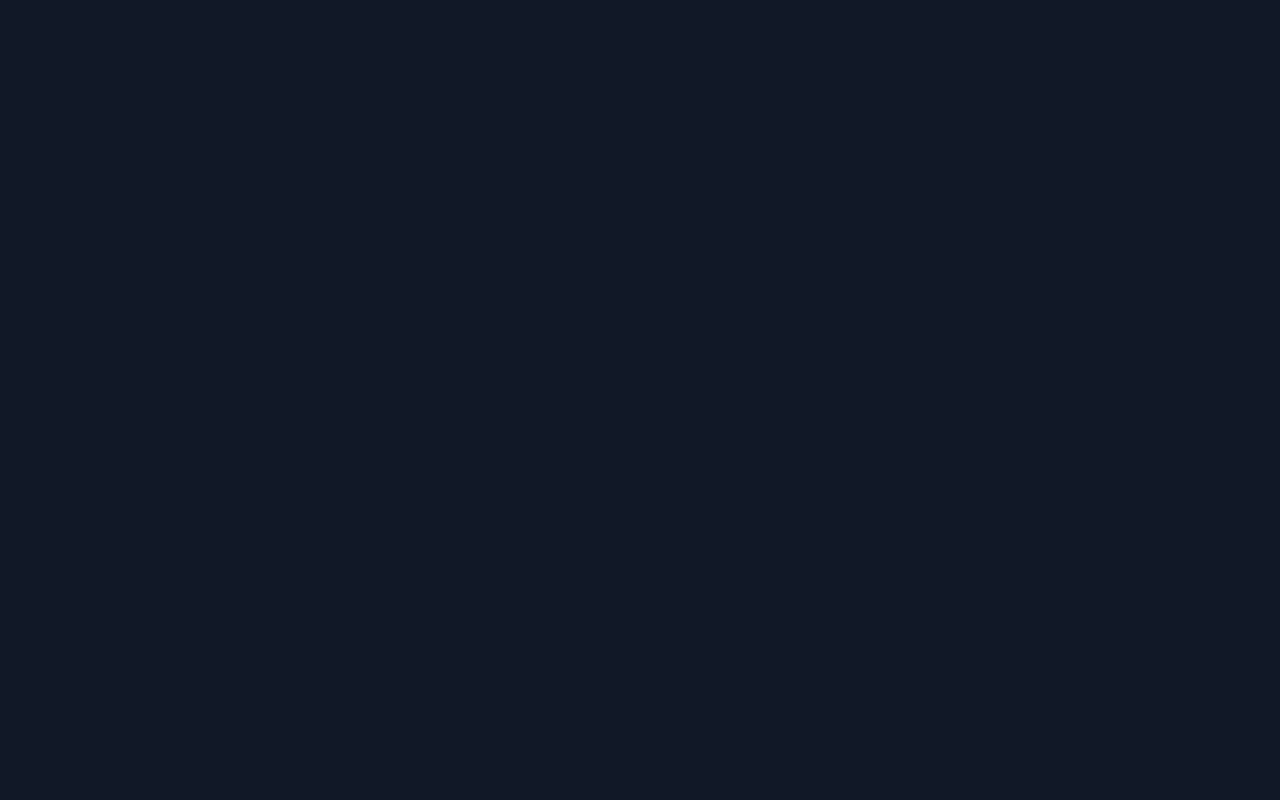
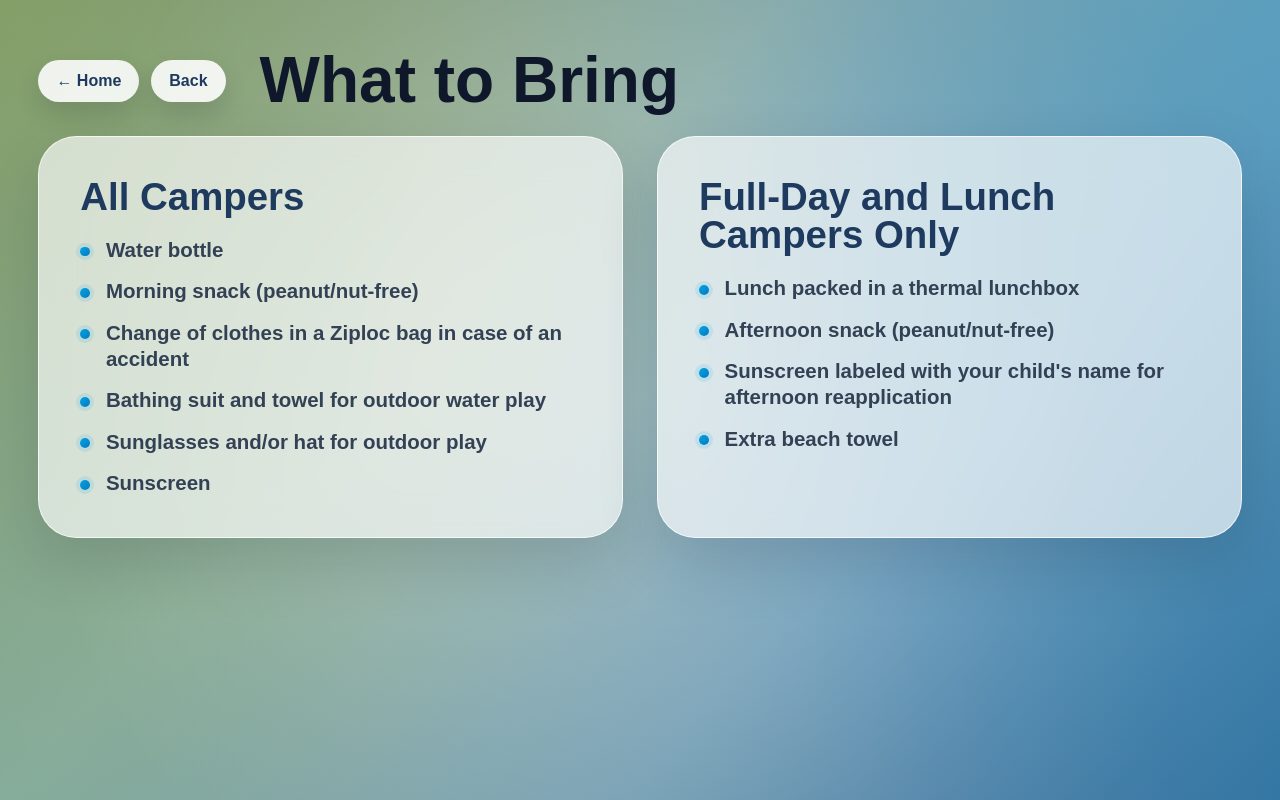
Before and after one commit to Energy-Fitness-Gym/energy-kiosk, a React (Vite) app: page /whattobring in a window 1280 px wide. Before the commit this address had no page. Built offline with nearby package versions, Linux system fonts and the light colour scheme.

Commit message:
What to bring page is all set

```diff
--- a/src/App.jsx
+++ b/src/App.jsx
@@ -3,6 +3,7 @@ import { BrowserRouter, Routes, Route } from "react-router-dom";
 import Home from "./pages/Home";
 import SummerCamp from "./pages/SummerCamp";
 import TypicalDay from "./pages/TypicalDay";
+import WhatToBring from "./pages/WhatToBring";
 
 function App() {
   return (
@@ -11,6 +12,7 @@ function App() {
         <Route path="/" element={<Home />} />
         <Route path="/summercamp" element={<SummerCamp />} />
         <Route path="/typicalday" element={<TypicalDay />} />
+        <Route path="/whattobring" element={<WhatToBring />} />
       </Routes>
     </BrowserRouter>
   );
--- a/src/pages/SummerCamp.jsx
+++ b/src/pages/SummerCamp.jsx
@@ -34,7 +34,7 @@ function SummerCamp() {
         <div className="infoGrid">
           <Link to="/typicalday" className="infoCard infoCardLink">
             <h2>Typical Day</h2>
-            <p>See how the camp day is structured from drop-off to pick-up.</p>
+            <p>See what your child can expect during a typical day at camp.</p>
           </Link>
 
           <div className="infoCard">
@@ -42,10 +42,10 @@ function SummerCamp() {
             <p>Answers to common parent questions about camp.</p>
           </div>
 
-          <div className="infoCard">
+          <Link to="/whattobring" className="infoCard infoCardLink">
             <h2>What to Bring</h2>
             <p>Lunch, snack, water bottle, comfortable clothes, and more.</p>
-          </div>
+          </Link>
 
           <div className="infoCard">
             <h2>Ages & Hours</h2>
--- a/src/pages/TypicalDay.css
+++ b/src/pages/TypicalDay.css
@@ -146,24 +146,21 @@
 }
 
 .scheduleChevron {
-  width: clamp(28px, 3.2dvw, 38px);
-  height: clamp(28px, 3.2dvw, 38px);
-  border-radius: 999px;
-  background: rgba(3, 121, 194, 0.1);
+  width: clamp(24px, 2.6dvw, 34px);
+  height: clamp(24px, 2.6dvw, 34px);
   color: #0379c2;
   display: flex;
   align-items: center;
   justify-content: center;
-  font-size: clamp(1.55rem, 2.5dvw, 2.05rem);
-  font-weight: 500;
+  font-size: clamp(1.45rem, 2.35dvw, 1.95rem);
+  font-weight: 300;
   line-height: 1;
   transform: rotate(0deg);
-  transition: transform 0.18s ease, background 0.18s ease;
+  transition: transform 0.2s ease, opacity 0.2s ease;
 }
 
 .scheduleCard.isOpen .scheduleChevron {
-  background: rgba(3, 121, 194, 0.16);
-  transform: rotate(90deg);
+  transform: rotate(180deg);
 }
 
 .scheduleDetails {
--- a/src/pages/TypicalDay.jsx
+++ b/src/pages/TypicalDay.jsx
@@ -62,7 +62,7 @@ function TypicalDay() {
                   <span className="scheduleTime">{item.time}</span>
                   <span className="scheduleTitle">{item.title}</span>
                   <span className="scheduleChevron" aria-hidden="true">
-                    ›
+                    {isOpen ? "−" : "+"}
                   </span>
                 </button>
 
--- /dev/null
+++ b/src/pages/WhatToBring.css
@@ -0,0 +1,134 @@
+.whatToBringPage {
+  --bring-pad-top: clamp(14px, 2dvw, 26px);
+  --bring-pad-bottom: clamp(18px, 3dvw, 42px);
+  --bring-header-space: clamp(110px, 13dvh, 156px);
+
+  height: 100dvh;
+  overflow: hidden;
+  padding: var(--bring-pad-top) clamp(18px, 3dvw, 42px) var(--bring-pad-bottom);
+  color: #0f172a;
+  background:
+    radial-gradient(circle at top left,
+      rgba(179, 210, 53, 0.30) 0%,
+      transparent 58%),
+    radial-gradient(circle at top right,
+      rgba(3, 164, 225, 0.28) 0%,
+      transparent 58%),
+    radial-gradient(circle at bottom left,
+      rgba(99, 193, 139, 0.24) 0%,
+      transparent 62%),
+    radial-gradient(circle at bottom right,
+      rgba(3, 121, 194, 0.30) 0%,
+      transparent 62%),
+    radial-gradient(circle at center,
+      rgba(255,255,255,0.34) 0%,
+      rgba(255,255,255,0.18) 38%,
+      rgba(255,255,255,0.06) 62%,
+      transparent 82%),
+    linear-gradient(
+      135deg,
+      #71877d 0%,
+      #8fa4a3 38%,
+      #7f9cb2 68%,
+      #4b7394 100%
+    );
+  display: flex;
+  flex-direction: column;
+}
+
+.whatToBringHeader {
+  flex: 0 0 var(--bring-header-space);
+  display: flex;
+  align-items: center;
+  gap: clamp(18px, 3dvw, 34px);
+}
+
+.whatToBringNav {
+  display: flex;
+  gap: 12px;
+}
+
+.whatToBringButton {
+  background: rgba(255, 255, 255, 0.88);
+  color: #1e3a5f;
+  text-decoration: none;
+  font-weight: 800;
+  font-size: clamp(0.9rem, 1.25dvw, 1.08rem);
+  padding: 12px 18px;
+  border-radius: 999px;
+  box-shadow: 0 12px 24px rgba(15, 23, 42, 0.14);
+}
+
+.whatToBringHeader h1 {
+  font-size: clamp(2.4rem, 5dvw, 5rem);
+  line-height: 0.95;
+  color: #0f172a;
+}
+
+.bringGrid {
+  min-height: 0;
+  display: grid;
+  grid-template-columns: repeat(2, minmax(0, 1fr));
+  gap: clamp(18px, 3dvw, 34px);
+}
+
+.bringCard {
+  border-radius: clamp(28px, 3dvw, 40px);
+  background: rgba(255, 255, 255, 0.66);
+  border: 1px solid rgba(255, 255, 255, 0.72);
+  backdrop-filter: blur(18px);
+  box-shadow: 0 24px 60px rgba(15, 23, 42, 0.16);
+  padding: clamp(26px, 3.2dvw, 44px);
+}
+
+.bringCard h2 {
+  color: #1e3a5f;
+  font-size: clamp(1.7rem, 3dvw, 2.7rem);
+  line-height: 1;
+  margin-bottom: clamp(20px, 2.6dvh, 34px);
+}
+
+.bringCard ul {
+  display: flex;
+  flex-direction: column;
+  gap: clamp(14px, 1.9dvh, 22px);
+  list-style: none;
+}
+
+.bringCard li {
+  position: relative;
+  color: #334155;
+  font-size: clamp(1.05rem, 1.6dvw, 1.4rem);
+  font-weight: 700;
+  line-height: 1.28;
+  padding-left: 1.25em;
+}
+
+.bringCard li::before {
+  content: "";
+  position: absolute;
+  left: 0;
+  top: 0.48em;
+  width: 0.48em;
+  height: 0.48em;
+  border-radius: 999px;
+  background: linear-gradient(135deg, #03a4e1, #0379c2);
+  box-shadow: 0 0 0 4px rgba(3, 164, 225, 0.12);
+}
+
+@media (max-width: 760px) {
+  .whatToBringPage {
+    height: auto;
+    min-height: 100dvh;
+    overflow: auto;
+  }
+
+  .whatToBringHeader {
+    min-height: var(--bring-header-space);
+    flex-wrap: wrap;
+  }
+
+  .bringGrid {
+    grid-template-columns: 1fr;
+  }
+}
--- /dev/null
+++ b/src/pages/WhatToBring.jsx
@@ -0,0 +1,59 @@
+import { Link } from "react-router-dom";
+import "./WhatToBring.css";
+
+const allCampersItems = [
+  "Water bottle",
+  "Morning snack (peanut/nut-free)",
+  "Change of clothes in a Ziploc bag in case of an accident",
+  "Bathing suit and towel for outdoor water play",
+  "Sunglasses and/or hat for outdoor play",
+  "Sunscreen",
+];
+
+const fullDayItems = [
+  "Lunch packed in a thermal lunchbox",
+  "Afternoon snack (peanut/nut-free)",
+  "Sunscreen labeled with your child's name for afternoon reapplication",
+  "Extra beach towel",
+];
+
+function WhatToBring() {
+  return (
+    <main className="whatToBringPage">
+      <header className="whatToBringHeader">
+        <div className="whatToBringNav">
+          <Link to="/" className="whatToBringButton">
+            ← Home
+          </Link>
+          <Link to="/summercamp" className="whatToBringButton">
+            Back
+          </Link>
+        </div>
+
+        <h1>What to Bring</h1>
+      </header>
+
+      <section className="bringGrid" aria-label="Summer camp packing lists">
+        <article className="bringCard">
+          <h2>All Campers</h2>
+          <ul>
+            {allCampersItems.map((item) => (
+              <li key={item}>{item}</li>
+            ))}
+          </ul>
+        </article>
+
+        <article className="bringCard">
+          <h2>Full-Day and Lunch Campers Only</h2>
+          <ul>
+            {fullDayItems.map((item) => (
+              <li key={item}>{item}</li>
+            ))}
+          </ul>
+        </article>
+      </section>
+    </main>
+  );
+}
+
+export default WhatToBring;
```
